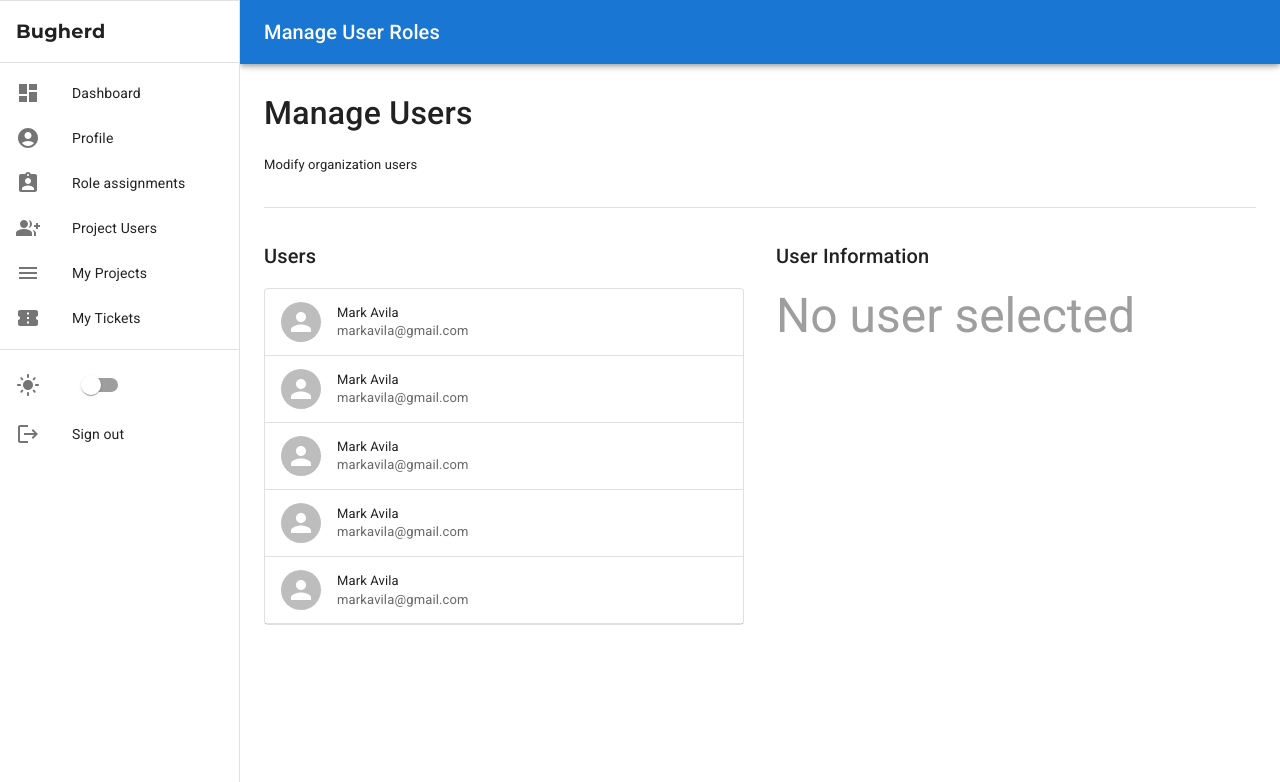
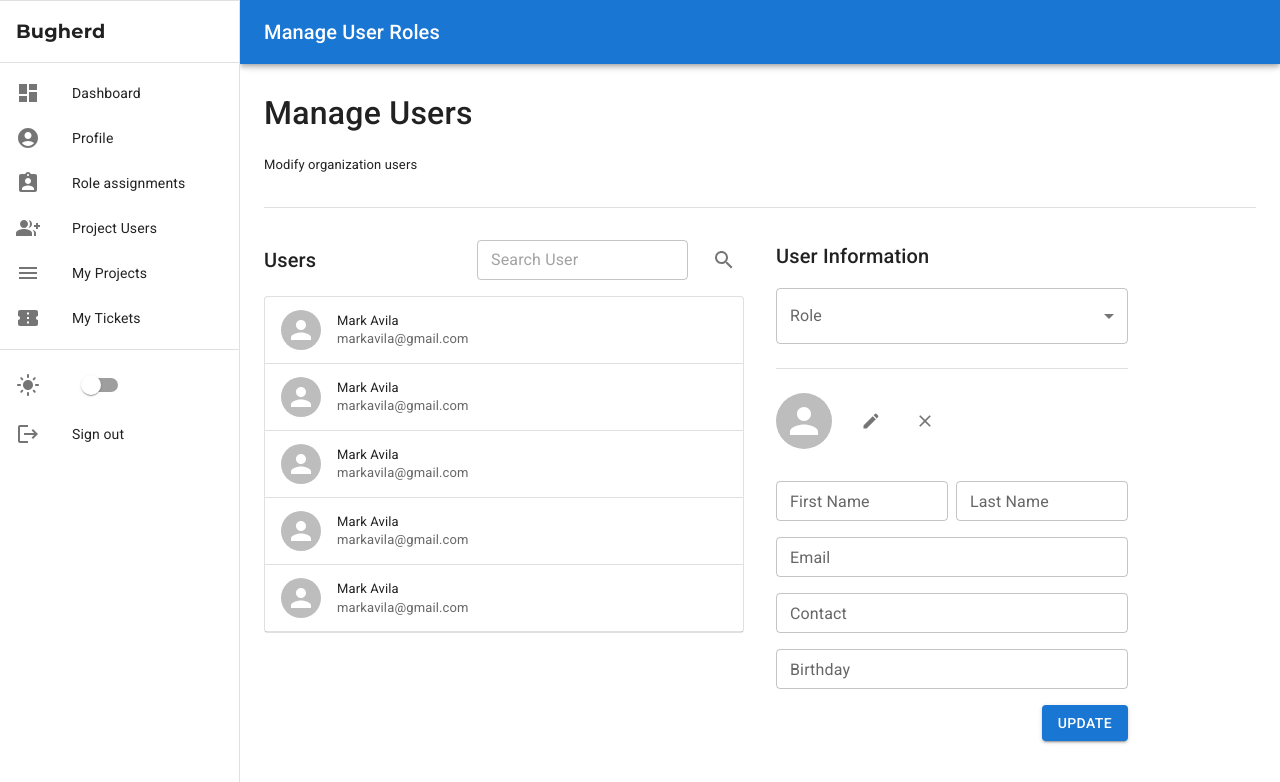
Before and after one commit to Mark-Avila/bugherd_frontend, a React (Vite) app: page /roles in a window 1280 px wide. Shown: the top 782 px of the page. Built offline with nearby package versions, Linux system fonts and the light colour scheme; no server answers; sample sign-in values are in the browser's storage.

Commit message:
feat: added user search

```diff
--- a/src/components/stateless/ManageUsersForm.tsx
+++ b/src/components/stateless/ManageUsersForm.tsx
@@ -1,6 +1,7 @@
 import { Close, Edit } from "@mui/icons-material";
 import {
   Avatar,
+  Button,
   Divider,
   FormControl,
   Grid,
@@ -66,6 +67,9 @@ function ManageUsersForm() {
       <TextField variant="outlined" label="Email" fullWidth size="small" />
       <TextField variant="outlined" label="Contact" fullWidth size="small" />
       <TextField variant="outlined" label="Birthday" fullWidth size="small" />
+      <Stack direction="row" justifyContent="flex-end">
+        <Button variant="contained">Update</Button>
+      </Stack>
     </Stack>
   );
 }
--- a/src/screens/ManageUsers.tsx
+++ b/src/screens/ManageUsers.tsx
@@ -1,7 +1,28 @@
-import { Divider, Grid, List, Paper, Stack, Typography } from "@mui/material";
+import {
+  Divider,
+  Grid,
+  IconButton,
+  List,
+  Paper,
+  Stack,
+  TextField,
+  Typography,
+} from "@mui/material";
 import PageSection from "../components/stateless/PageSection";
 import { ManageUsersForm, ManageUsersItem } from "../components";
+import { Search } from "@mui/icons-material";
 // import { useGetUsersQuery } from "../api/userApiSlice";
+
+function SearchField() {
+  return (
+    <Stack direction="row" spacing={2} useFlexGap>
+      <TextField placeholder="Search User" size="small" />
+      <IconButton>
+        <Search />
+      </IconButton>
+    </Stack>
+  );
+}
 
 function ManageUsers() {
   return (
@@ -15,7 +36,7 @@ function ManageUsers() {
       <Divider sx={{ marginY: 4 }} />
       <Grid container spacing={4}>
         <Grid item xs={6}>
-          <PageSection title="Users">
+          <PageSection title="Users" action={<SearchField />}>
             <Paper variant="outlined">
               <List disablePadding>
                 <ManageUsersItem
@@ -44,12 +65,12 @@ function ManageUsers() {
         </Grid>
         <Grid item xs={6}>
           <PageSection title="User Information">
-            {/* <ManageUsersForm /> */}
-            <Stack>
+            <ManageUsersForm />
+            {/* <Stack>
               <Typography variant="h3" color="text.disabled">
                 No user selected
               </Typography>
-            </Stack>
+            </Stack> */}
           </PageSection>
         </Grid>
       </Grid>
```
